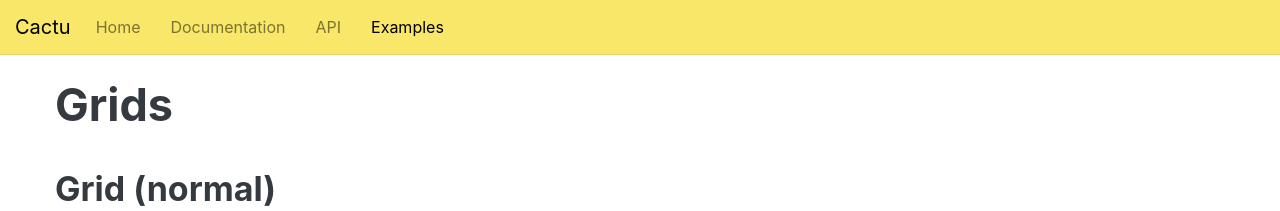
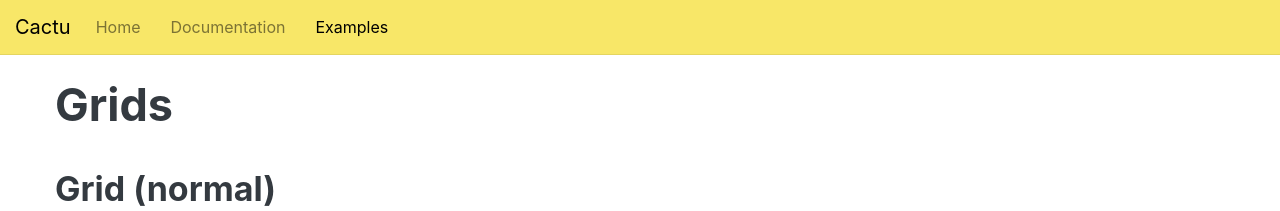
Before and after one commit to mendozagioo/cactu, a Jekyll site: the page built from examples/grid.html, in a window 1280 px wide. Shown: the top 211 px of the page. Built offline with Jekyll 4.4.1, drawn with Linux system fonts in a browser that asks for light colours.

Commit message:
Comment the API documentation, for now

```diff
--- a/_includes/header-navbar.html
+++ b/_includes/header-navbar.html
@@ -10,7 +10,7 @@
   <nav>
     <a class="{% if page.layout == "home" %}active{% endif %}" href="/">Home</a>
     <a class="{% if page.layout == "documentation" %}active{% endif %}" href="/documentation/getting-started/introduction/">Documentation</a>
-    <a class="{% if page.layout == "api" %}active{% endif %}" href="/api/getting-started/introduction/">API</a>
+    <!-- <a class="{% if page.layout == "api" %}active{% endif %}" href="/api/getting-started/introduction/">API</a> -->
     <a class="{% if page.layout == "examples" %}active{% endif %}" href="/examples/">Examples</a>
   </nav>
 </header>
```
